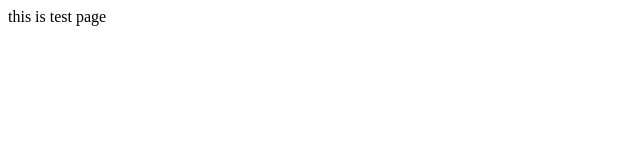
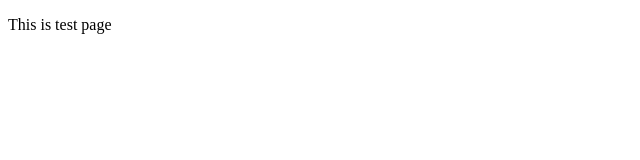
Before and after one commit to zonder666/zonder666.github.io, a plain HTML site: page index.html in a window 1280 px wide. Shown: the whole page, without its empty margins (0-640 px from the left). Drawn offline with Linux system fonts and the light colour scheme.

Commit message:
Update index.html

```diff
--- a/index.html
+++ b/index.html
@@ -1,6 +1,6 @@
 <!DOCTYPE html>
 <html>
 <body>
-	this is test page
+	<p>This is test page</p>
 </body>
 </html>
```
